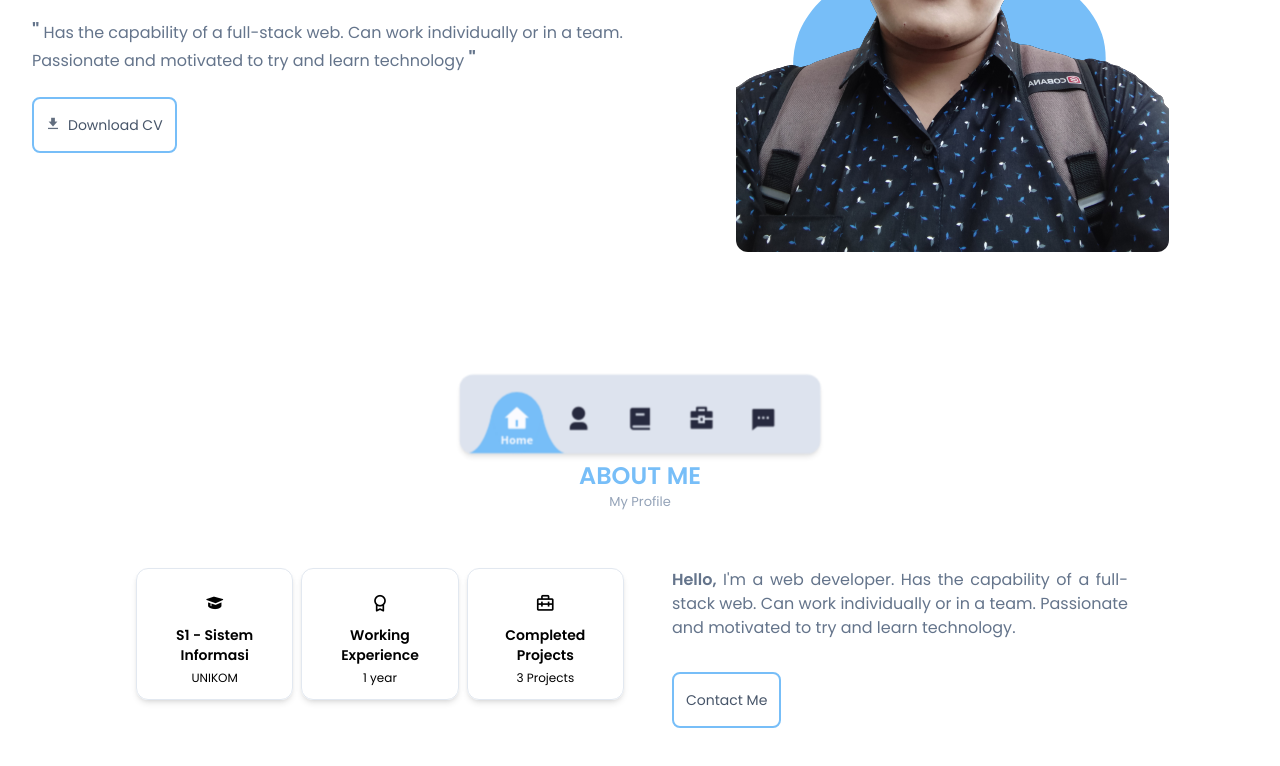
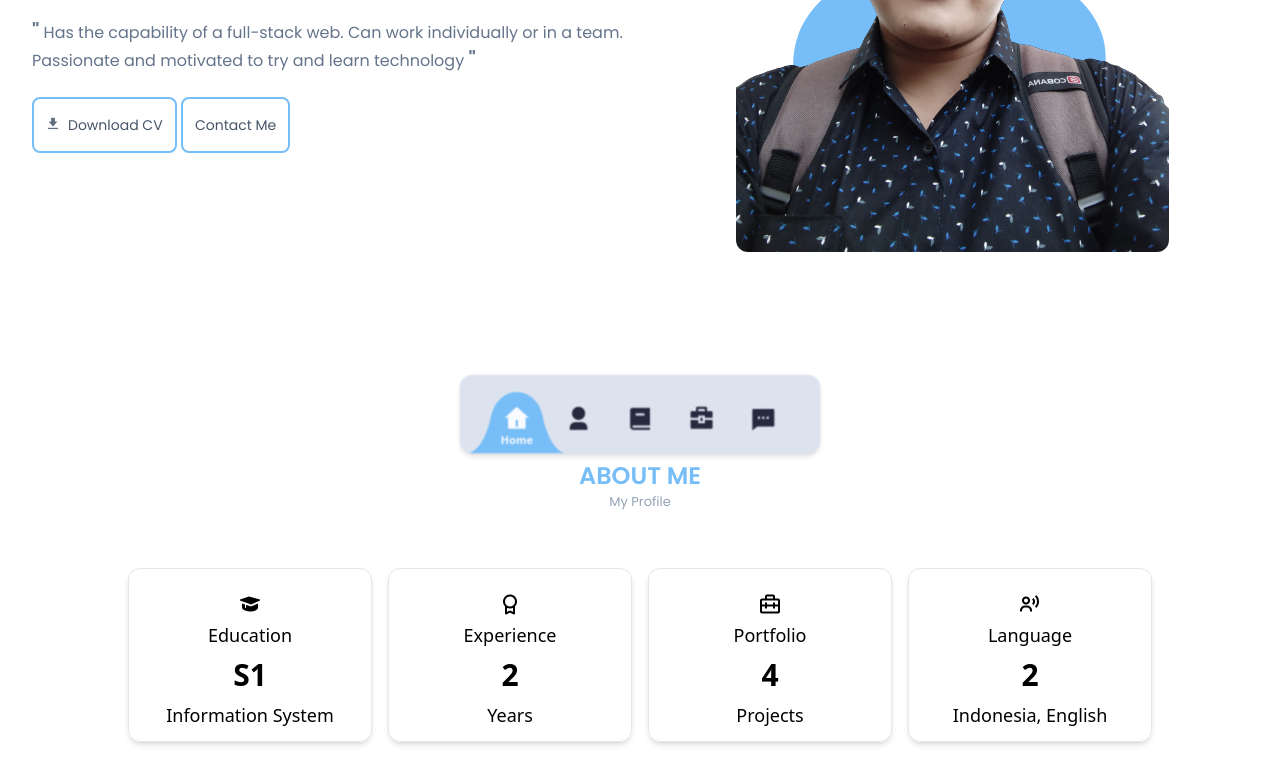
Before and after one commit to my-rh-r1020/Personal-Portfolio, a website: page index.html in a window 1280 px wide. Shown: the part 334-1100 px from the top of the page. Drawn offline with nearby package versions, Linux system fonts and the light colour scheme; files whose address does not match are found by name.

Commit message:
Modify view for home & about section

```diff
--- a/index.html
+++ b/index.html
@@ -86,11 +86,11 @@
             <h1 class="dark-mode-text text-base font-semibold text-secondary md:text-lg">Hello 👋, I'm <span class="dark-mode-text my-1 block text-4xl font-bold text-dark lg:text-[40px]">Rifaldi Herikson</span></h1>
             <h3 class="dark-mode-text mb-5 text-base font-semibold text-secondary md:text-lg">Web Developer</h3>
             <p class="dark-mode-text mb-10 text-base leading-relaxed text-secondary md:text-base">
-              <!-- This portfolio website attaches a CV file<br /> -->
               <span class="font-bold md:text-xl">"</span> Has the capability of a full-stack web. Can work individually or in a team. Passionate and motivated to try and learn technology <span class="font-bold md:text-xl">"</span> <br />
               <!-- <span class="text-red-500">*</span><span class="text-sm">Attention, please use this file </span><span class="text-sm font-semibold">according to the applicable procedure</span> -->
             </p>
-            <a href="dist/cv/rifaldi-cv.pdf" download="Rifaldi-CV" class="btn-ghost mb-10"><i class="bx bxs-download bx-burst mr-2"></i>Download CV</a>
+            <a download="Rifaldi-CV" href="dist/cv/rifaldi-cv.pdf" class="btn-ghost mb-10"><i class="bx bxs-download bx-burst mr-2"></i>Download CV</a>
+            <a href="#contact" class="btn-ghost">Contact Me</a>
           </div>
           <!-- Profile Img -->
           <div class="home-image">
@@ -120,38 +120,36 @@
           <span class="text-subtitle block">My Profile</span>
         </div>
         <div class="about-data">
-          <!-- Work Experience -->
-          <div class="flex w-full gap-2 px-4 font-poppins lg:mt-4 lg:w-1/2">
-            <div class="w-1/3 text-center">
-              <div class="work-card">
+          <div class="mt-4 w-full px-2 md:w-1/2 lg:w-1/3 xl:w-1/4">
+            <div class="about-card">
               <i class="bx bxs-graduation"></i>
-                <h3 class="work-title">S1 - Sistem Informasi</h3>
-                <span class="work-subtitle">UNIKOM</span>
+              <h3 class="about-title">Education</h3>
+              <h2 class="about-number">S1</h2>
+              <span class="text-lg">Information System</span>
             </div>
           </div>
-            <div class="w-1/3 text-center">
-              <div class="work-card">
+          <div class="mt-4 w-full px-2 md:w-1/2 lg:w-1/3 xl:w-1/4">
+            <div class="about-card">
               <i class="bx bx-award"></i>
-                <h3 class="work-title">Working Experience</h3>
-                <span class="work-subtitle">1 year</span>
+              <h3 class="about-title">Experience</h3>
+              <h2 class="about-number">2</h2>
+              <span class="text-lg">Years</span>
             </div>
           </div>
-            <div class="w-1/3 text-center">
-              <div class="work-card">
+          <div class="mt-4 w-full px-2 md:w-1/2 lg:w-1/3 xl:w-1/4">
+            <div class="about-card">
               <i class="bx bx-briefcase-alt-2"></i>
-                <h3 class="work-title">Completed Projects</h3>
-                <span class="work-subtitle">3 Projects</span>
+              <h3 class="about-title">Portfolio</h3>
+              <h2 class="about-number">4</h2>
+              <span class="text-lg">Projects</span>
             </div>
           </div>
-          </div>
-
-          <!-- Introduction -->
-          <div class="mb-5 w-full px-4 text-center font-poppins lg:w-1/2">
-            <div class="dark-mode-text mb-8 p-4 text-base text-secondary lg:text-justify">
-              <span class="font-semibold">Hello,</span> I'm a web developer. Has the capability of a full-stack web. Can work individually or in a team. Passionate and motivated to try and learn technology.
-            </div>
-            <div class="mb-10 lg:ml-4 lg:text-left">
-              <a href="#contact" class="btn-ghost">Contact Me</a>
+          <div class="mt-4 w-full px-2 md:w-1/2 lg:w-1/3 xl:w-1/4">
+            <div class="about-card">
+              <i class="bx bx-user-voice"></i>
+              <h3 class="about-title">Language</h3>
+              <h2 class="about-number">2</h2>
+              <span class="text-lg">Indonesia, English</span>
             </div>
           </div>
         </div>
--- a/src/input.css
+++ b/src/input.css
@@ -74,6 +74,18 @@
   }
   .about-data {
     @apply flex flex-wrap lg:mx-auto lg:w-10/12;
+  }
+  .about-card {
+    @apply mb-2 rounded-xl border border-slate-200 p-3 text-center shadow-md dark:bg-darkThemeNav dark:text-iconsSub;
+  }
+  .about-card i {
+    @apply pt-2 text-2xl dark:text-iconsSub;
+  }
+  .about-title {
+    @apply text-lg;
+  }
+  .about-number {
+    @apply my-2 text-3xl font-semibold;
   }
   .skill-data {
     @apply flex w-full flex-wrap px-4 font-poppins lg:mx-auto lg:w-10/12;
```
Also changed, not shown: dist/output.css. Lines whose indentation alone changed are shown as unchanged.
